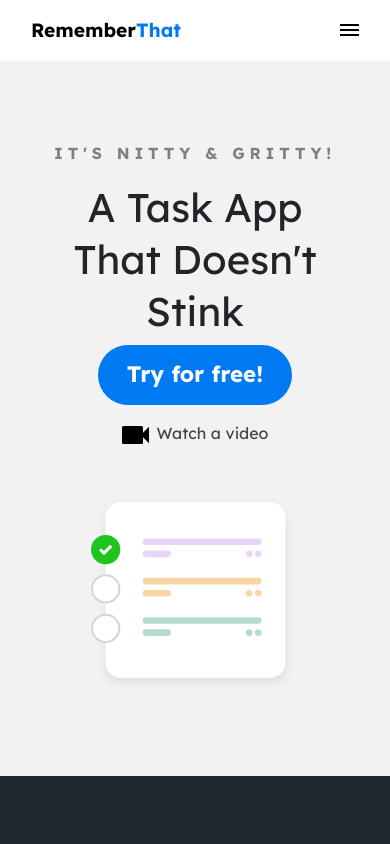
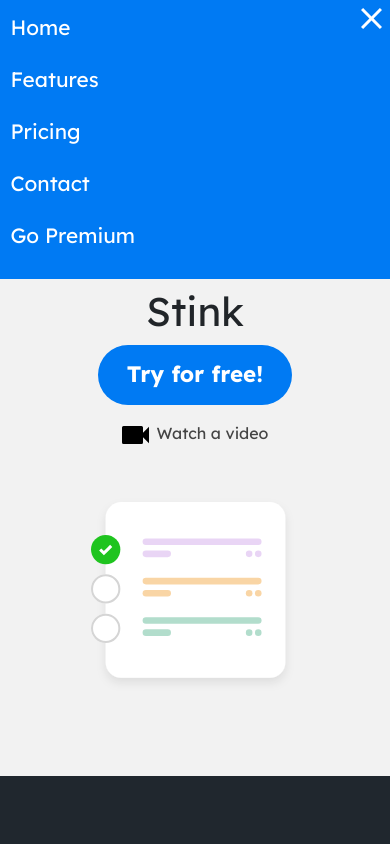
Before and after one commit to iuvetravel/simple-responsive, a plain HTML site: page index.html in a window 390 px wide. Both pictures are taken after a click on the picture 349 px from the left and 30 px from the top of the page. Shown: the top 844 px of the page. Drawn offline with nearby package versions, Linux system fonts and the light colour scheme; files that its build step writes are made by us from their sources.

Commit message:
Add files via upload

```diff
--- a/index.html
+++ b/index.html
@@ -34,7 +34,7 @@
         />
         <nav>
           <img
-            id="mobile exit"
+            id="mobile-exit"
             class="mobile-menu-exit"
             src="images/exit.svg"
             alt="Close navigation"
@@ -181,15 +181,15 @@
     <!-- ======= Footer ======= -->
 
     <script>
-      const mobileBtn = document.getElementById("mobile-cta");
-      nav = document.querySelector("nav");
+      const mobileBtn = document.getElementById("mobile-cta")
+      nav = document.querySelector("nav")
       mobileBtnExit = document.getElementById("mobile-exit");
 
       mobileBtn.addEventListener("click", () => {
         nav.classList.add("menu-btn");
       });
 
-      mobileBtn.addEventListener("click", () => {
+      mobileBtnExit.addEventListener("click", () => {
         nav.classList.remove("menu-btn");
       });
     </script>
```
